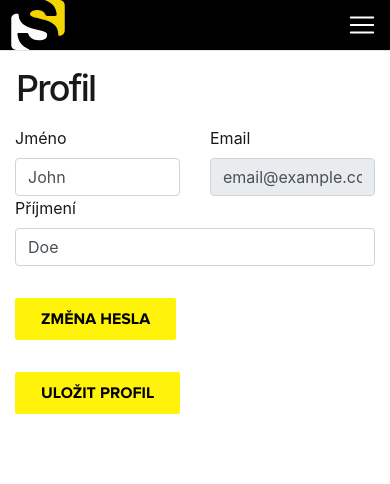
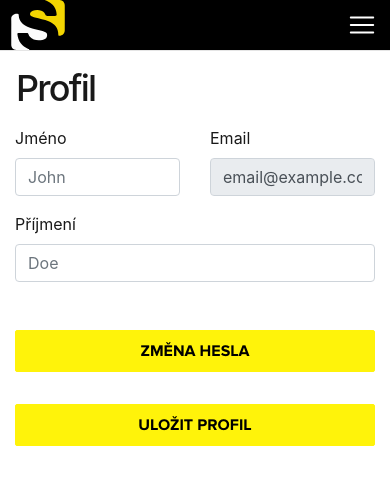
Before and after one commit to Nikolas-Charalambidis/sportify, a React (Create React App) app in the folder frontend/: page /profile in a window 390 px wide. Shown: the top 484 px of the page. Built offline with nearby package versions, Linux system fonts and the light colour scheme; what axios-mock-adapter would draw is missing.

Commit message:
Profile Page - responsive

```diff
--- a/frontend/src/pages/Profile.js
+++ b/frontend/src/pages/Profile.js
@@ -13,11 +13,22 @@ import {
 } from 'react-bootstrap';
 
 export function Profile() {
-  const [validated] = useState(false);
+  const [validated, setValidated] = useState(false);
+  const [givenName, setGivenName] = useState('');
+  const [lastName, setLastName] = useState('');
   const [show, setShow] = useState(false);
   const [password, setPassword] = useState('');
   const [newpassword, setNewpassword] = useState('');
   const [confpassword, setConfpassword] = useState('');
+
+  const onSave = event => {
+    event.preventDefault();
+    event.stopPropagation();
+
+    const form = event.currentTarget;
+    form.checkValidity();
+    setValidated(true);
+  };
 
   const handleClose = () => setShow(false);
   const handleShow = () => setShow(true);
@@ -29,6 +40,7 @@ export function Profile() {
         <Heading>Profil</Heading>
       </MainSection>
       <Container>
+        <Form validated={validated}>
           <Row>
             <Col
               md={{ offset: 4 }}
@@ -44,28 +56,51 @@ export function Profile() {
             <Col lg={10}>
               <Row>
                 <Col>
-                <label>Jméno</label>
-                <Form.Control defaultValue="John" />
+                  <Form.Group controlId="givenName">
+                    <Form.Label>Jméno</Form.Label>
+                    <Form.Control
+                      required
+                      type="text"
+                      name="givenName"
+                      placeholder="John"
+                      value={givenName}
+                      onChange={e => setGivenName(e.target.value)}
+                    />
+                  </Form.Group>
                 </Col>
                 <Col>
-                <label>Email</label>
+                  <Form.Label>Email</Form.Label>
                   <Form.Control readOnly defaultValue="email@example.com" />
                 </Col>
               </Row>
+
               <Row>
                 <Col lg={6}>
+                  <Form.Group controlId="lastName">
                     <label>Příjmení</label>
-                <Form.Control defaultValue="Doe" />
+                    <Form.Control
+                      required
+                      type="text"
+                      name="givenName"
+                      placeholder="Doe"
+                      value={lastName}
+                      onChange={e => setLastName(e.target.value)}
+                    />
+                  </Form.Group>
                 </Col>
-              <Col lg={{ offset: 1 }} md={{ offset: 2 }} sm={{ offset: 2 }}>
-                <Button className="mt4" onClick={handleShow}>
+                <Col lg={3}>
+                  <Button
+                    className="mt4"
+                    type="button"
+                    block
+                    onClick={handleShow}
+                  >
                     Změna hesla
                   </Button>
 
                   <Modal show={show} onHide={handleClose}>
                     <Modal.Body>
-                    <Form validated={validated}>
-                      <Form.Group controlId="formBasicPassword">
+                      <Form>
                         <Form.Label>Stávající heslo</Form.Label>
                         <Form.Control
                           required
@@ -79,7 +114,7 @@ export function Profile() {
                         <Form.Control
                           required
                           type="password"
-                          name="password"
+                          name="newPassword"
                           placeholder="Nové heslo"
                           value={newpassword}
                           onChange={e => setNewpassword(e.target.value)}
@@ -90,25 +125,36 @@ export function Profile() {
                           type="password"
                           name="password"
                           placeholder="Potvrzení hesla"
+                          isValid={newpassword === confpassword}
+                          isInvalid={newpassword !== confpassword}
                           value={confpassword}
                           onChange={e => setConfpassword(e.target.value)}
                         />
-                      </Form.Group>
                       </Form>
                     </Modal.Body>
 
                     <Modal.Footer>
-                    <Button variant="secondary" onClick={handleClose}>
+                      <Button
+                        variant="secondary"
+                        type="button"
+                        onClick={handleClose}
+                      >
                         Close
                       </Button>
-                    <Button variant="primary" onClick={handleClose}>
+                      <Button
+                        variant="primary"
+                        type="button"
+                        onClick={handleClose}
+                      >
                         Save Changes
                       </Button>
                     </Modal.Footer>
                   </Modal>
                 </Col>
                 <Col>
-                <Button className="mt4">Uložit Profil</Button>
+                  <Button className="mt4" type="button" block onClick={onSave}>
+                    Uložit Profil
+                  </Button>
                 </Col>
               </Row>
             </Col>
@@ -119,6 +165,10 @@ export function Profile() {
               />
             </Col>
           </Row>
+        </Form>
+
+
+
       </Container>
     </div>
   );
```
Lines whose indentation alone changed are shown as unchanged.
